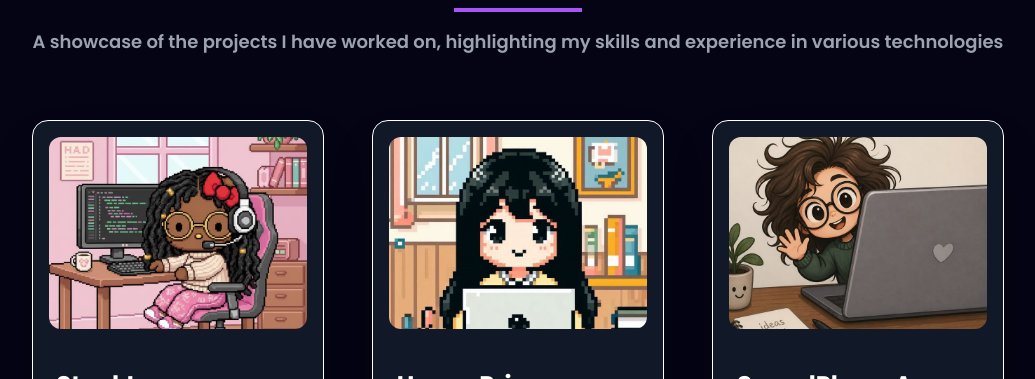
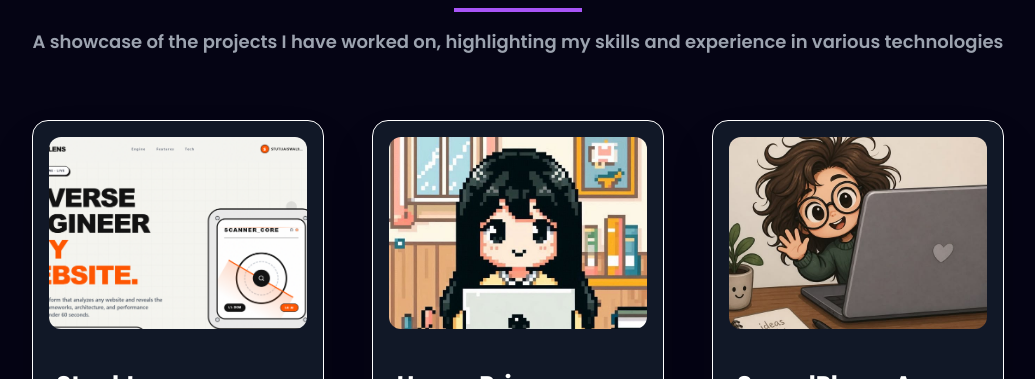
Before and after one commit to sTut12/Stuti-portfolio, a React (Vite) app in the folder stuti-jaiswal-portfolio/: page / in a window 1280 px wide. Shown: the part 2700-3079 px from the top of the page, without its empty margins (122-1157 px from the left). Built offline with nearby package versions, Linux system fonts and the light colour scheme.

Commit message:
Update portfolio

```diff
--- a/stuti-jaiswal-portfolio/src/constants.js
+++ b/stuti-jaiswal-portfolio/src/constants.js
@@ -164,7 +164,7 @@ export const projects = [
     title: "StackLens - Website Infrastructure Analyzer",
     description:
       "AI-powered website analyzer that detects frameworks, UI components, technology stack, and generates architecture insights.",
-   image: stacklensImg,
+   image: "/stacklens-preview.png",
     tags: ["React", "Node.js", "AI", "JavaScript"],
    github: "https://github.com/sTut12/StackLens",
 
```
Also changed, not shown: stuti-jaiswal-portfolio/public/stacklens-preview.png (added).
